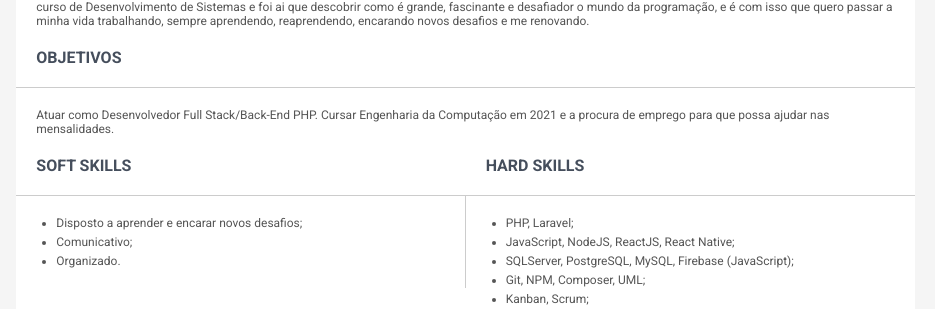
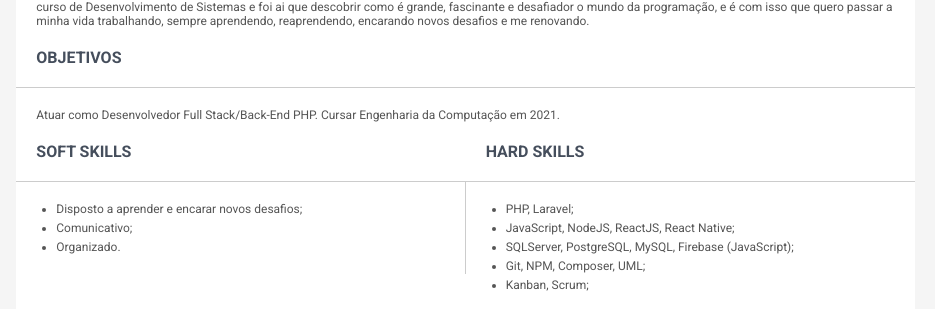
Before and after one commit to Eduardo0725/Eduardo0725.github.io, a plain HTML site: page index.html in a window 1280 px wide. Shown: the part 222-531 px from the top of the page, 345-1280 px from the left. Drawn offline with Linux system fonts and the light colour scheme.

Commit message:
Atualizado

```diff
--- a/index.html
+++ b/index.html
@@ -71,7 +71,7 @@
                 <div>
                     <h1>OBJETIVOS</h1>
 
-                    <p>Atuar como Desenvolvedor Full Stack/Back-End PHP. Cursar Engenharia da Computação em 2021 e a procura de emprego para que possa ajudar nas mensalidades.</p>
+                    <p>Atuar como Desenvolvedor Full Stack/Back-End PHP. Cursar Engenharia da Computação em 2021.</p>
                 </div>
 
                 <div class="skils">
```
